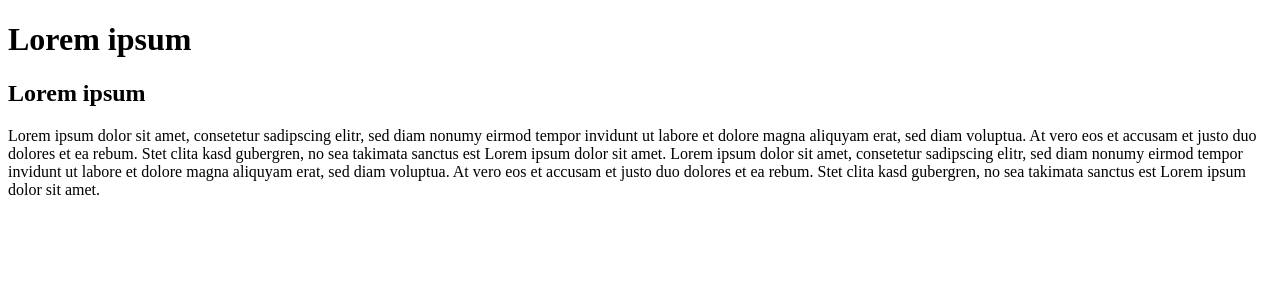
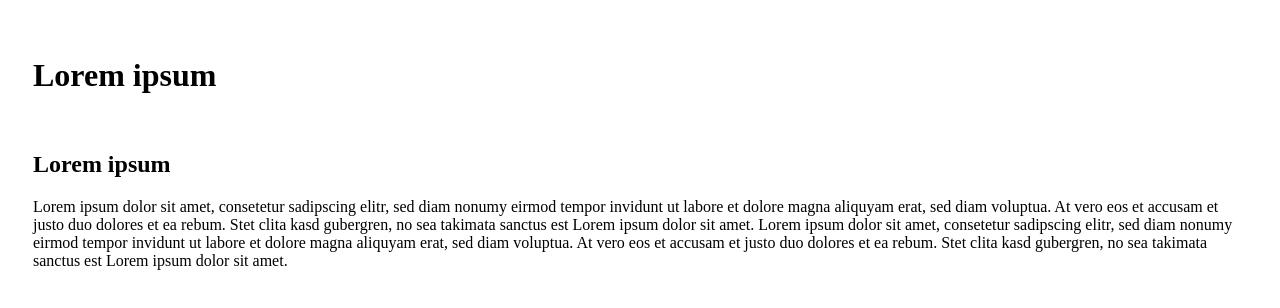
Before and after one commit to jessejes/blog, a Next.js app: page /blogs/lorem-ipsum in a window 1280 px wide. Shown: the top 308 px of the page. Built offline with nearby package versions, Linux system fonts and the light colour scheme.

Commit message:
🎨 Blog page has now a style

```diff
--- a/src/pages/blogs/[slug].tsx
+++ b/src/pages/blogs/[slug].tsx
@@ -1,7 +1,8 @@
 import Blog from "@/types/blog";
 import { loadBlogsFromDirectory, loadSpecificBlog } from "@/utils/content";
-import { GetStaticProps } from "next";
 import md from 'markdown-it';
+import Link from "next/link";
+import styles from "@/styles/BlogPage.module.scss"
 
 interface BlogPageProps {
     blog: Blog;
@@ -26,9 +27,16 @@ export async function getStaticProps({ params: { slug }}) {
 export default function BlogPage(props: BlogPageProps) {
 
     return (
-        <div>
-            <h1>{props.blog.title}</h1>
-            <div dangerouslySetInnerHTML={{ __html: md().render(props.blog.content) }} />
+        <div className={styles.blog}>
+            <nav className={styles.breadcrumb}>
+                <Link href="/">Home</Link>
+                <div>»</div>
+                <Link href="/blogs">Blogs</Link>
+            </nav>
+            <div className={styles.content}>
+                <h1>{props.blog.title}</h1>
+                <div dangerouslySetInnerHTML={{ __html: md().render(props.blog.content) }} />
+            </div>
         </div>
     )
 }
--- /dev/null
+++ b/src/styles/BlogPage.module.scss
@@ -0,0 +1,34 @@
+.blog {
+
+    display: flex;
+    flex-direction: column;
+    justify-content: flex-start;
+    align-items: flex-start;
+    padding: 0 25px;
+    gap: 5px;
+
+    .breadcrumb {
+
+        display: inline-flex;
+
+        div {
+            padding: 0 5px;
+        }
+
+        div, a {
+
+            font-size: 20px;
+            text-decoration: none;
+            color: white;
+        }
+    }
+
+    .content {
+        display: flex;
+        flex-direction: column;
+
+        div {
+            padding: 15px 0;
+        }
+    }
+}
--- a/src/styles/globals.scss
+++ b/src/styles/globals.scss
@@ -14,7 +14,6 @@ body {
     color: $primary-color;
 
     font-family: 'Inter';
-    text-align: center;
 }
 
 .primary-button {
```
